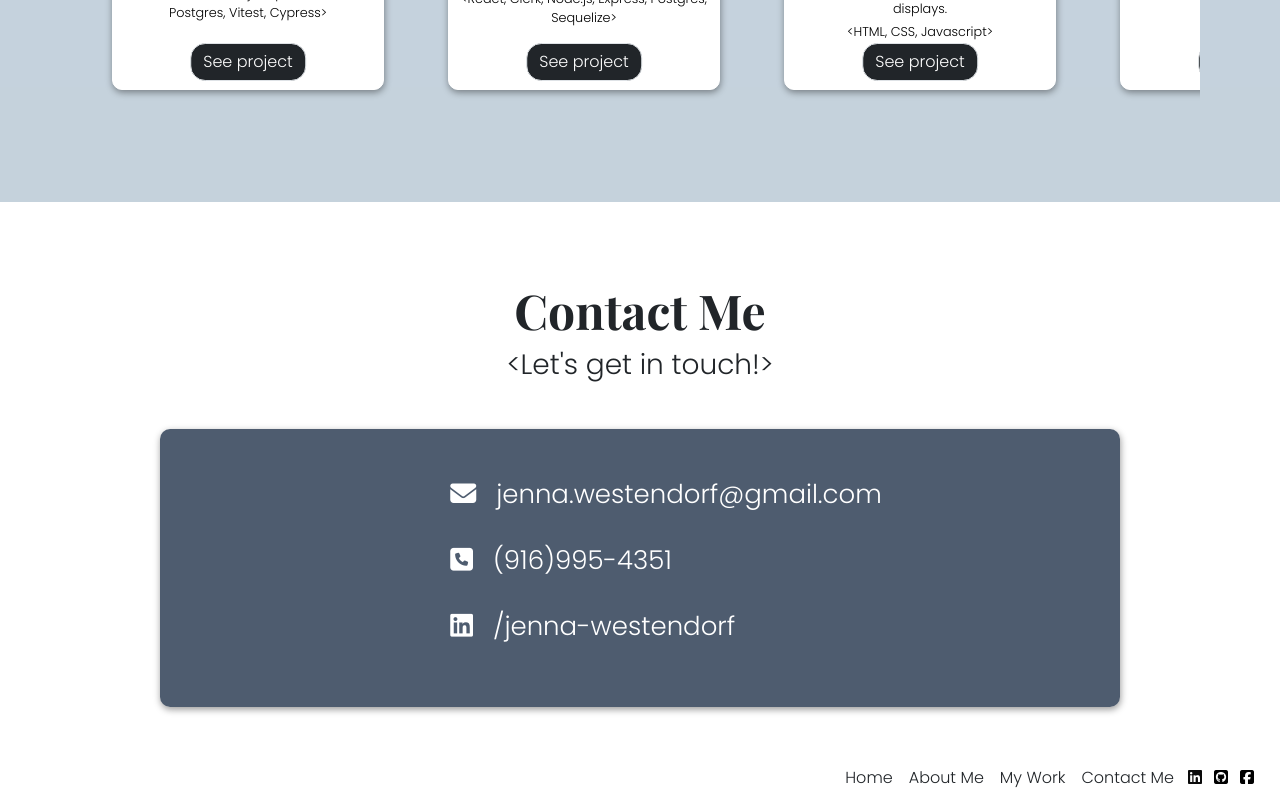
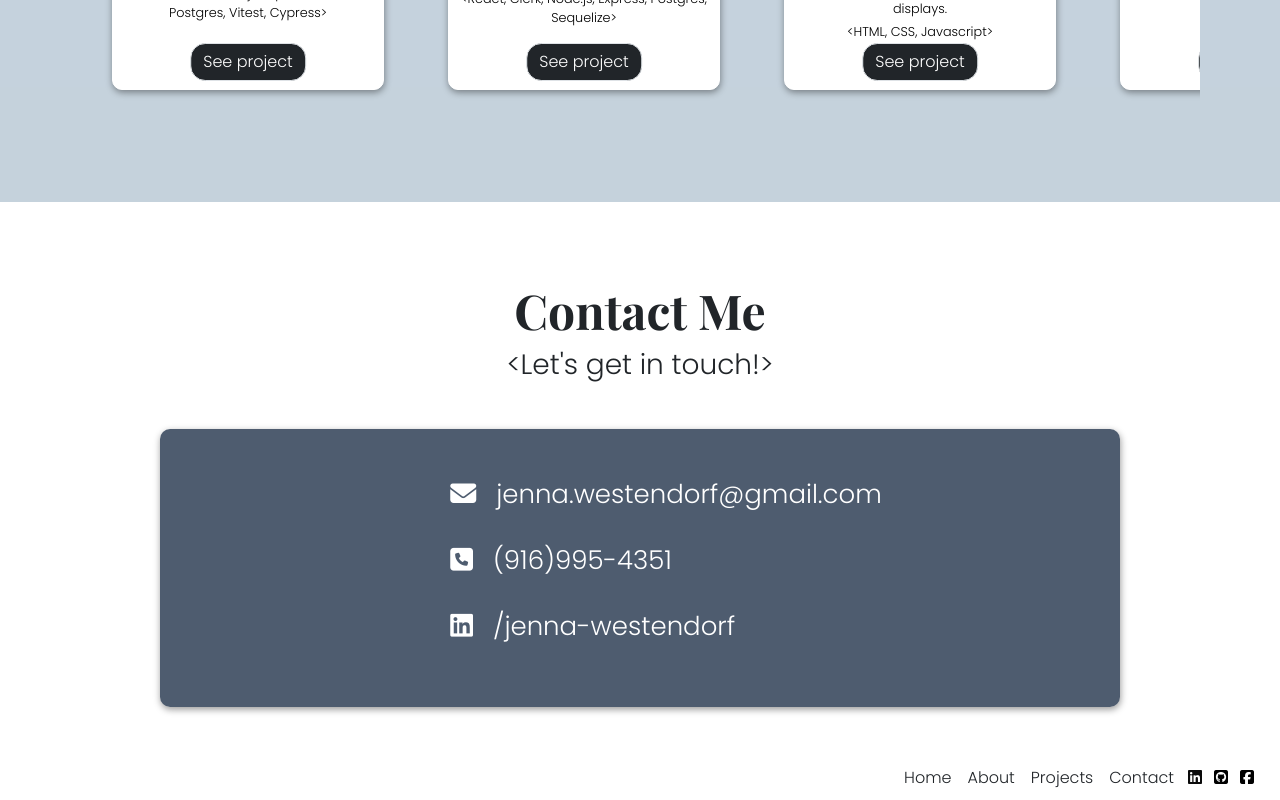
Before and after one commit to jleewest/portfolio, a React (Vite) app in the folder client/: page / in a window 1280 px wide. Shown: the part 1692-2492 px from the top of the page. Built offline with nearby package versions, Linux system fonts and the light colour scheme.

Commit message:
feat: connect footer links

```diff
--- a/client/src/Footer.tsx
+++ b/client/src/Footer.tsx
@@ -4,29 +4,29 @@ function Footer() {
   return (
     <div className='Footer background-image'>
       <nav className='my-2 my-sm-0 mr-sm-3'>
-        <a className='text-dark menu-link' href='/' title='Learn more about me'>
+        <a
+          className='text-dark menu-link'
+          href='#home'
+          title='Learn more about me'
+        >
           Home
         </a>
         <a
           className='text-dark menu-link'
-          href='/directory/about-me.html'
+          href='#about'
           title='Learn more about me'
         >
-          About Me
+          About
         </a>
         <a
           className='text-dark menu-link'
-          href='/directory/my-work.html'
+          href='#projects'
           title='View my work'
         >
-          My Work
+          Projects
         </a>
-        <a
-          className='text-dark menu-link'
-          href='/directory/contact-me.html'
-          title='Contact me'
-        >
-          Contact Me
+        <a className='text-dark menu-link' href='#contact' title='Contact me'>
+          Contact
         </a>
         <a
           className='footer-icon'
```
